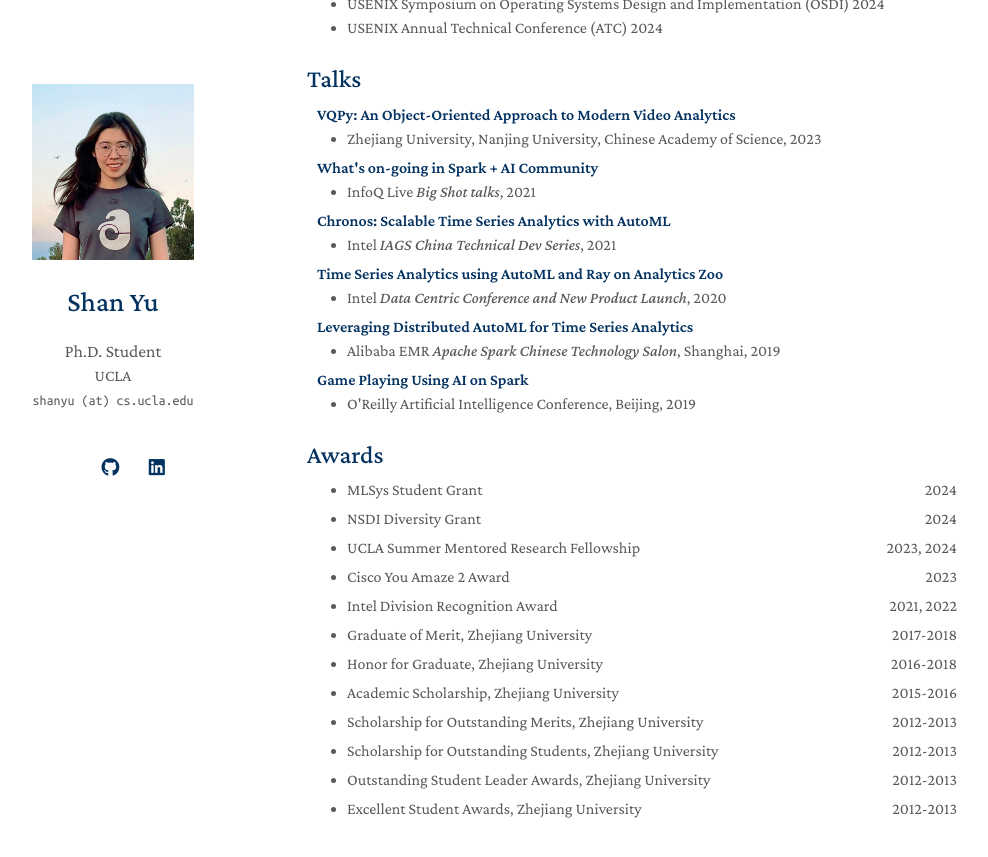
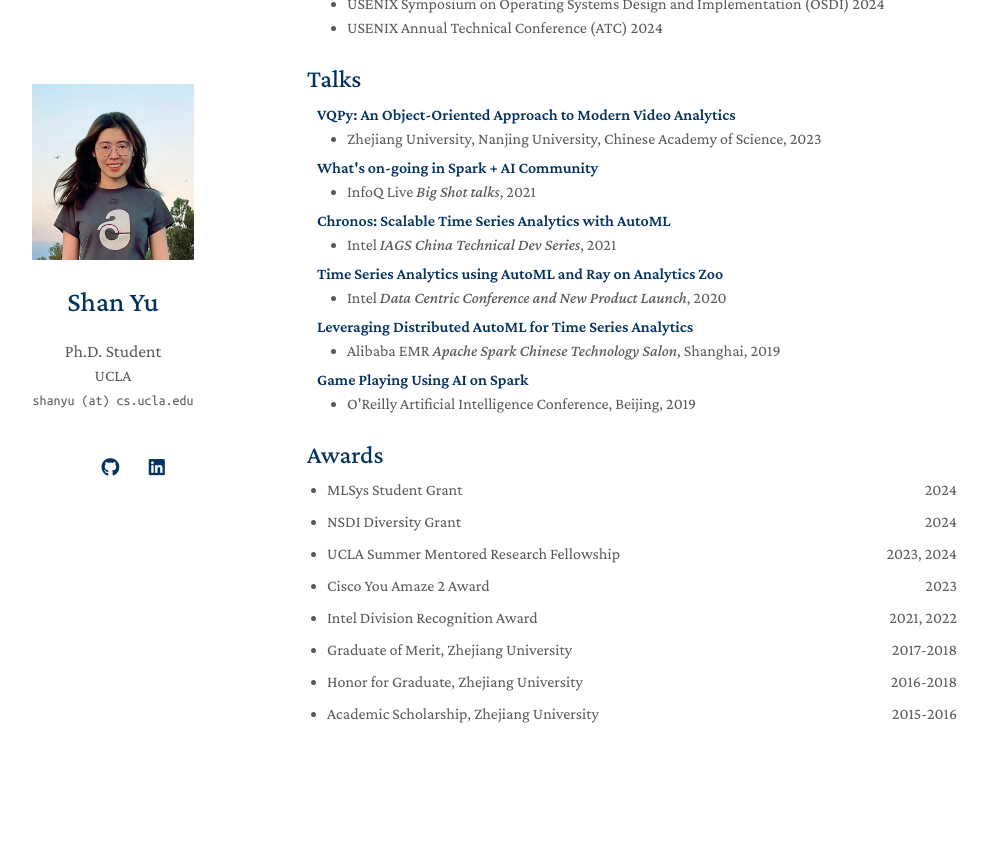
Before and after one commit to shanyu-sys/shanyu-sys.github.io, a Jekyll site: the page built from index.md, in a window 1280 px wide and 900 px high, scrolled down 1508 px. Shown: the top 857 px of the window, without its empty margins (163-1151 px from the left). Built offline with Jekyll 4.4.1, drawn with Linux system fonts in a browser that asks for light colours; a style sheet for code colours, icons or effects is not loaded; after the commit the page ends 2316 px from its top, so only the background shows below that.

Commit message:
change format of awards

```diff
--- a/_includes/awards.md
+++ b/_includes/awards.md
@@ -1,52 +1,52 @@
 <h2 style="margin:25px 0 10px;">Awards</h2>
 
-<ul style="margin:0 0 5px;">
-  <li style="position: relative; margin-bottom: 5px;">
-    <span>MLSys Student Grant</span>
-    <span style="position: absolute; right: 0;">2024</span>
+<ul style="margin:0 0 5px; list-style-type: disc; padding-left: 20px;">
+  <li style="display: list-item; margin-bottom: 8px;">
+    <div style="display: flex; justify-content: space-between; align-items: baseline;">
+      <span style="flex: 1; margin-right: 15px;">MLSys Student Grant</span>
+      <span style="white-space: nowrap;">2024</span>
+    </div>
   </li>
-  <li style="position: relative; margin-bottom: 5px;">
-    <span>NSDI Diversity Grant</span>
-    <span style="position: absolute; right: 0;">2024</span>
+  <li style="display: list-item; margin-bottom: 8px;">
+    <div style="display: flex; justify-content: space-between; align-items: baseline;">
+      <span style="flex: 1; margin-right: 15px;">NSDI Diversity Grant</span>
+      <span style="white-space: nowrap;">2024</span>
+    </div>
   </li>
-  <li style="position: relative; margin-bottom: 5px;">
-    <span>UCLA Summer Mentored Research Fellowship</span>
-    <span style="position: absolute; right: 0;">2023, 2024</span>
+  <li style="display: list-item; margin-bottom: 8px;">
+    <div style="display: flex; justify-content: space-between; align-items: baseline;">
+      <span style="flex: 1; margin-right: 15px;">UCLA Summer Mentored Research Fellowship</span>
+      <span style="white-space: nowrap;">2023, 2024</span>
+    </div>
   </li>
-  <li style="position: relative; margin-bottom: 5px;">
-    <span>Cisco You Amaze 2 Award</span>
-    <span style="position: absolute; right: 0;">2023</span>
+  <li style="display: list-item; margin-bottom: 8px;">
+    <div style="display: flex; justify-content: space-between; align-items: baseline;">
+      <span style="flex: 1; margin-right: 15px;">Cisco You Amaze 2 Award</span>
+      <span style="white-space: nowrap;">2023</span>
+    </div>
   </li>
-  <li style="position: relative; margin-bottom: 5px;">
-    <span>Intel Division Recognition Award</span>
-    <span style="position: absolute; right: 0;">2021, 2022</span>
+  <li style="display: list-item; margin-bottom: 8px;">
+    <div style="display: flex; justify-content: space-between; align-items: baseline;">
+      <span style="flex: 1; margin-right: 15px;">Intel Division Recognition Award</span>
+      <span style="white-space: nowrap;">2021, 2022</span>
+    </div>
   </li>
-  <li style="position: relative; margin-bottom: 5px;">
-    <span>Graduate of Merit, Zhejiang University</span>
-    <span style="position: absolute; right: 0;">2017-2018</span>
+  <li style="display: list-item; margin-bottom: 8px;">
+    <div style="display: flex; justify-content: space-between; align-items: baseline;">
+      <span style="flex: 1; margin-right: 15px;">Graduate of Merit, Zhejiang University</span>
+      <span style="white-space: nowrap;">2017-2018</span>
+    </div>
   </li>
-  <li style="position: relative; margin-bottom: 5px;">
-    <span>Honor for Graduate, Zhejiang University</span>
-    <span style="position: absolute; right: 0;">2016-2018</span>
+  <li style="display: list-item; margin-bottom: 8px;">
+    <div style="display: flex; justify-content: space-between; align-items: baseline;">
+      <span style="flex: 1; margin-right: 15px;">Honor for Graduate, Zhejiang University</span>
+      <span style="white-space: nowrap;">2016-2018</span>
+    </div>
   </li>
-  <li style="position: relative; margin-bottom: 5px;">
-    <span>Academic Scholarship, Zhejiang University</span>
-    <span style="position: absolute; right: 0;">2015-2016</span>
-  </li>
-  <li style="position: relative; margin-bottom: 5px;">
-    <span>Scholarship for Outstanding Merits, Zhejiang University</span>
-    <span style="position: absolute; right: 0;">2012-2013</span>
-  </li>
-  <li style="position: relative; margin-bottom: 5px;">
-    <span>Scholarship for Outstanding Students, Zhejiang University</span>
-    <span style="position: absolute; right: 0;">2012-2013</span>
-  </li>
-  <li style="position: relative; margin-bottom: 5px;">
-    <span>Outstanding Student Leader Awards, Zhejiang University</span>
-    <span style="position: absolute; right: 0;">2012-2013</span>
-  </li>
-  <li style="position: relative; margin-bottom: 5px;">
-    <span>Excellent Student Awards, Zhejiang University</span>
-    <span style="position: absolute; right: 0;">2012-2013</span>
+  <li style="display: list-item; margin-bottom: 8px;">
+    <div style="display: flex; justify-content: space-between; align-items: baseline;">
+      <span style="flex: 1; margin-right: 15px;">Academic Scholarship, Zhejiang University</span>
+      <span style="white-space: nowrap;">2015-2016</span>
+    </div>
   </li>
 </ul>
```
